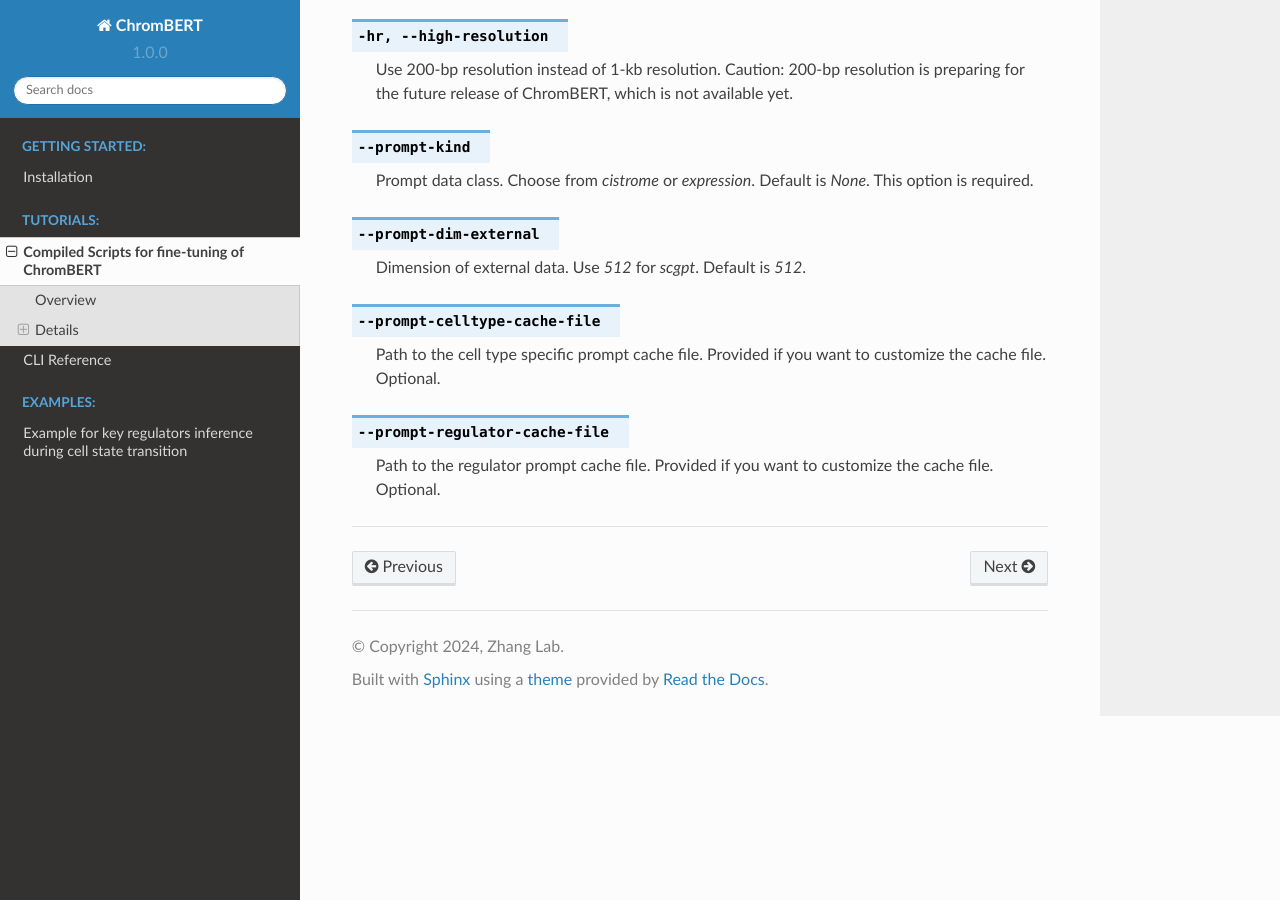
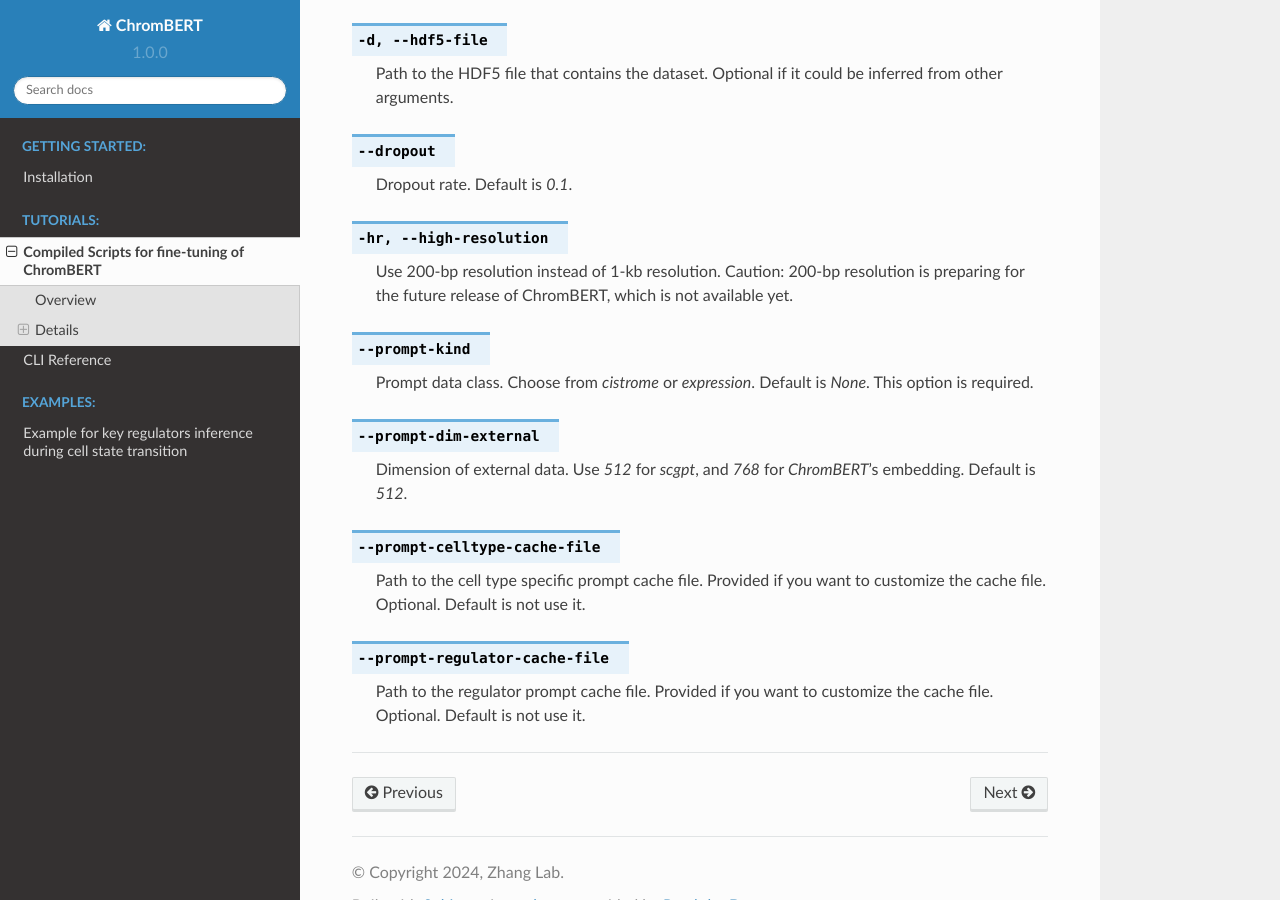
Before and after one commit to zhaoweiyu-github/ChromBERT, a Sphinx documentation site: the page built from docs/source/finetune.rst, in a window 1280 px wide and 900 px high, scrolled down 6377 px. Built offline with Sphinx 7.4.7 and the Read the Docs theme 2.0.0, drawn with Linux system fonts in a browser that asks for light colours; pages that are not in the unit, such as notebooks, are missing from menus; some of the changed lines change nothing that is shown; some of the changed text lies outside the part shown.

Commit message:
update of doc

```diff
--- a/docs/source/scripts/ft_general.rst
+++ b/docs/source/scripts/ft_general.rst
@@ -5,7 +5,8 @@
 
 .. code-block:: shell
 
-    ft_general [OPTIONS] --train TRAIN_PATH --valid VALID_PATH --test TEST_PATH
+    python ft_general.py [OPTIONS] --train TRAIN_PATH --valid VALID_PATH --test TEST_PATH
+
 
 .. rubric:: Options
 
--- a/docs/source/scripts/ft_prompt_enhanced.rst
+++ b/docs/source/scripts/ft_prompt_enhanced.rst
@@ -1,11 +1,25 @@
 Prompt-enhanced
 *******************
+
 
 Fine-tune a prompt-enhanced ChromBERT on a downstream task.
 
 .. code-block:: shell
 
-    ft_prompt_enhanced [OPTIONS] --train TRAIN_PATH --valid VALID_PATH --test TEST_PATH --prompt-kind KIND --prompt_regulator_cache_file CACHE_PATH1 --prompt_celltype_cache_file CACHE_PATH2
+    python ft_prompt_enhanced.py [OPTIONS] --prompt-kind KIND \
+        --train TRAIN_PATH \
+        --valid VALID_PATH \
+        --test TEST_PATH
+
+    # use cache file for acceleration
+    python ft_prompt_enhanced.py [OPTIONS] \
+        --prompt-kind KIND  \
+        --prompt_regulator_cache_file CACHE_PATH1 \
+        --prompt_celltype_cache_file CACHE_PATH2 \
+        --train TRAIN_PATH \
+        --valid VALID_PATH \
+        --test TEST_PATH
+
 
 .. rubric:: Options
 
@@ -123,12 +137,12 @@
 
 .. option:: --prompt-dim-external
 
-    Dimension of external data. Use *512* for *scgpt*. Default is *512*.
+    Dimension of external data. Use *512* for *scgpt*, and *768* for *ChromBERT*'s embedding. Default is *512*.
 
 .. option:: --prompt-celltype-cache-file
 
-    Path to the cell type specific prompt cache file. Provided if you want to customize the cache file. Optional.
+    Path to the cell type specific prompt cache file. Provided if you want to customize the cache file. Optional. Default is not use it.
 
 .. option:: --prompt-regulator-cache-file
 
-    Path to the regulator prompt cache file. Provided if you want to customize the cache file. Optional.
+    Path to the regulator prompt cache file. Provided if you want to customize the cache file. Optional.  Default is not use it.
--- a/docs/source/tutorial_transdifferentiation.rst
+++ b/docs/source/tutorial_transdifferentiation.rst
@@ -1,5 +1,5 @@
 Example for key regulators inference during cell state transition
-============================================================
+====================================================================
 
 
 .. toctree::
```
